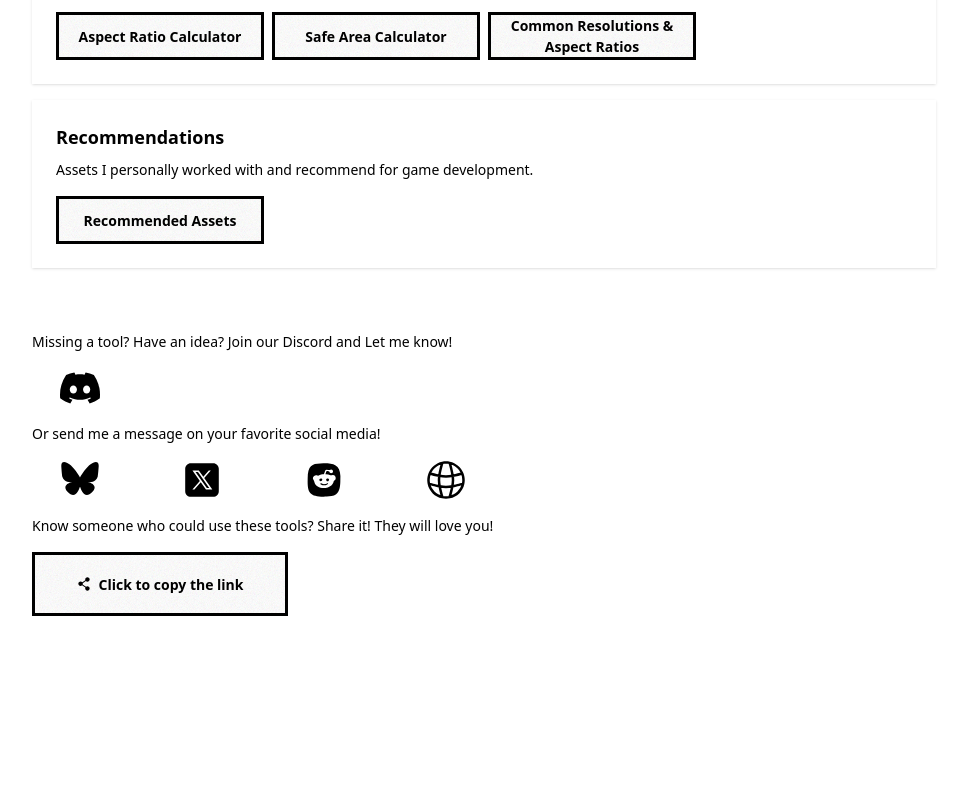
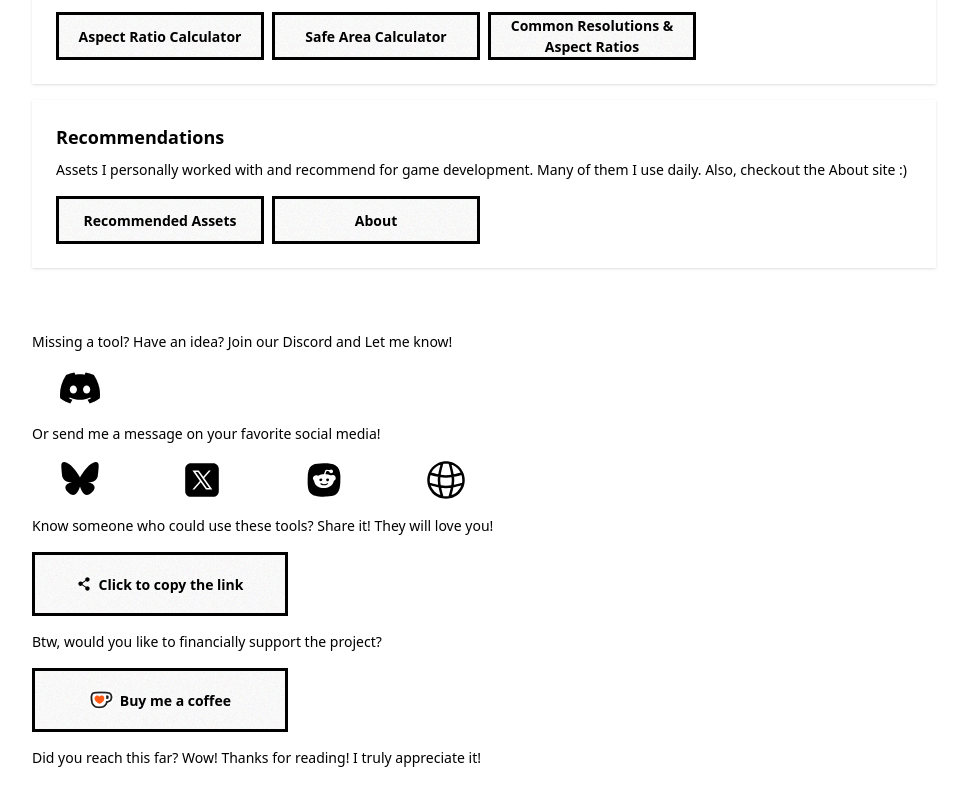
Before and after one commit to hrodrick/game-dev-tools, a React (Vite) app: page / in a window 1280 px wide. Shown: the part 790-1590 px from the top of the page, without its empty margins (156-1122 px from the left). Before the commit the page ends 1438 px from the top, so only its background shows below. Built offline with nearby package versions, Linux system fonts and the light colour scheme.

Commit message:
Implemented About site and brickotori link. Added ko-fi support to the footer and the about page

```diff
--- a/src/components/Footer.jsx
+++ b/src/components/Footer.jsx
@@ -41,6 +41,16 @@ export default function Footer() {
                 </button>
                 <CopiedTooltip show={CopiedText === window.location.href} />
             </div>
+            <div className="flex flex-col gap-4 relative self-center md:self-start">
+                <p className="text-sm p-0">Btw, would you like to financially support the project? </p>
+                <a href='https://ko-fi.com/rosodev?utm_source=gameDevUtilsWeb' target='_blank'>
+                    <button className="btn btn-content-neutral w-64 h-16">
+                        <img className="h-5" src='/assets/icons/ko-fi.webp' alt='Buy Me a Coffee at ko-fi.com' />
+                        Buy me a coffee
+                    </button>
+                </a>
+            </div>
+            <p className="text-sm p-0">Did you reach this far? Wow! Thanks for reading! I truly appreciate it! </p>
         </footer>
     )
 }
--- a/src/components/QuickLinks.jsx
+++ b/src/components/QuickLinks.jsx
@@ -38,6 +38,14 @@ export const QUICK_LINKS = {
     href: "/pitch-randomizer",
     text: "Find the ideal pitch for an audio file"
   },
+  recommendedAssets: {
+    href: "/recommended-assets",
+    text: "Recommended Game Assets"
+  },
+  about: {
+    href: "/about",
+    text: "About"
+  },
 };
 
 /**
--- a/src/pages/About/About.jsx
+++ b/src/pages/About/About.jsx
@@ -4,16 +4,27 @@ import GameCard from "./GameCard";
 
 const games = [
   {
+    title: "Brickotori",
+    description: "A cozy brick building sandbox game! Coming soon! Join the newsletter to be notified about free beta testings, demos, and updates!",
+    image: "/assets/games/brickotori-logo.png",
+    url: "https://anawimstudios.eo.page/brickotori?utm_source=gameDevUtilsWeb",
+    btnText: "Join the newsletter!",
+    btnStyle: "btn btn-neutral"
+  },{
     title: "Iconia Defenders",
-    description: "Our first commercial game! A Minimalist strategy tower defense game inspired by the old-school classics like Warcraft 3's custom maps and Desktop TD. Blended with modern rogue-lite mechanics",
+    description: "Our first commercial game! A Minimalist strategy tower defense game inspired by the old-school classics like Warcraft 3's custom maps and Desktop TD, but blended with modern rogue-lite mechanics & progression",
     image: "https://shared.fastly.steamstatic.com/store_item_assets/steam/apps/2747820/ss_9e472fb139d74d6ff3c7cf2bd9bfd0a2c17da4e9.1920x1080.jpg?t=1732127011",
-    url: "https://store.steampowered.com/app/2747820/Iconia_Defenders/?utm_source=gameUtilsWeb"
+    url: "https://store.steampowered.com/app/2747820/Iconia_Defenders/?utm_source=gameDevUtilsWeb",
+    btnText: "Get it on Steam!",
+    btnStyle: "btn btn-neutral"
   },
   {
-    title: "Coming soon",
-    description: "A new game is coming soon! Checkout the social media links below to be notified!",
-    image: "https://placehold.co/300x300?text=Coming+Soon...",
-    url: "https://yourgame2.com"
+    title: "CRS - Choose Reward System",
+    description: <p>An easy to use tool to quickly implement a reward selection system in your game, like Hades' booms, or Vampire's survivors level rewards. <br />I use it on Iconia Defenders! Source code included!</p>,
+    image: "https://assetstorev1-prd-cdn.unity3d.com/key-image/14adc5c4-743c-47c3-898e-4e785dbaa1e3.webp",
+    url: "https://assetstore.unity.com/packages/tools/game-toolkits/crs-choose-reward-system-276478?utm_source=gameDevUtilsWeb",
+    btnText: "Get it on Unity's Asset Store!",
+    btnStyle: "btn btn-neutral"
   }
 ];
 
@@ -21,20 +32,31 @@ export default function About() {
   return (
     <ToolPageLayout
       title="About Me"
-      description={`Hey! I'm Rodrigo Soria, indie game developer and founder of Anawim Studios. With six years in software development and a lifelong love for game design, I create fun experiences. Working alongside my amazing wife, I also build tools and share knowledge to support the game dev community!`}
+      description={`Hey! I'm Rodrigo Soria, indie game developer and founder of Anawim Studios. With more than six years of experience in software development and a lifelong love for game design, I create fun experiences. Working alongside my amazing wife, I also build tools and share knowledge to support the game dev community!`}
       leftContent={
         <div className="flex flex-col gap-8">
           <section>
-            <h2 className="text-xl font-bold mb-4">Games I've Made</h2>
+            <h2 className="text-xl font-bold">The Game Dev Utils initiative</h2>
+            <p className="text-base whitespace-pre-line">As a game developer, I kept running into the same problem: needing a simple tool, googling around, and landing on cluttered websites filled with popups, full-screen ads, mandatory sign-up forms, and endless cookie walls. Just to get one small thing done. It was distracting, frustrating, and a waste of time.<br /> <br />
+            <b className="italic">Game Dev Utils</b> is my answer to that. It's a clean, ad-free space with the tools I wish I always had. It's a growing collection of quick, simple, and actually helpful utilities and resources built to save time, reduce friction, and keep you focused on what really matters: making great games.<br /> <br />
+            <div className="divider"></div>
+            <h2 className="text-xl font-bold">Support the project</h2>
+            If you'd like to contribute ideas, share feedback, or just connect with other devs, <a href="https://discord.gg/NG5XscM6yt?utm_source=gameDevUtilsWeb" className="link">join us on Discord</a>. We're building a friendly community of creators helping each other out.<br />
+            Want to support the project? You can buy one of my games or paid tools listed below, or just send a donation through <a href="https://ko-fi.com/rosodev?utm_source=gameDevUtilsWeb" className="link">this Ko-fi link</a>. Every little bit helps keep this space growing and ad-free!</p>
+          </section>
+          <section className="flex flex-col gap-4">
+            <h2 className="text-xl font-bold">Commercial Games & Tools I've made</h2>
+            <p className="text-base">This is a collection of commercial games and tools I've created. With more to come!<br/>
+              If you would like to support me, a purchase would be much appreciated, and you get something nice in exchange! :)</p>
             <div className="flex flex-col gap-8">
               {games.map((game, idx) => (
-                <GameCard key={idx} {...game} />
+                <GameCard key={idx} game={game}/>
               ))}
             </div>
           </section>
         </div>
       }
-      quickLinks={["home"]}
+      quickLinks={["recommendedAssets", "home"]}
     />
   );
 }
--- a/src/pages/About/GameCard.jsx
+++ b/src/pages/About/GameCard.jsx
@@ -3,21 +3,18 @@ import React from "react";
 /**
  * GameCard component
  * Props:
- * - title: string
- * - description: string
- * - image: string (URL)
- * - url: string (optional)
+ * - game: object
  */
-export default function GameCard({ title, description, image, url }) {
+export default function GameCard({ game }) {
   return (
     <div className="w-full max-w-4xl bg-base-200 rounded-xl shadow-lg p-6 flex flex-col md:flex-row gap-6 border border-base-300 hover:bg-base-300 transition-colors">
       <div className="relative w-85 h-48 flex-shrink-0">
-        <img src={image} alt={title} className="w-full h-full object-cover rounded-lg border bg-base-100" loading="lazy" />
+        <img src={game.image} alt={game.title} className="w-full h-full object-cover rounded-lg border bg-base-100" loading="lazy" />
       </div>
       <div className="flex flex-col gap-3 flex-1">
-        <h3 className="text-2xl font-bold">{title}</h3>
-        <p className="text-base text-neutral-content flex-1">{description}</p>
-        {url && ( <a href={url} target="_blank" rel="noopener noreferrer" className="btn btn-success w-fit mt-auto">Learn More</a>)}
+        <h3 className="text-2xl font-bold">{game.title}</h3>
+        <p className="text-base text-neutral-content flex-1">{game.description}</p>
+        {game.url && ( <a href={game.url} target="_blank" rel="noopener noreferrer" className={game.btnStyle}>{game.btnText}</a>)}
       </div>
     </div>
   );
--- a/src/pages/Home/Home.jsx
+++ b/src/pages/Home/Home.jsx
@@ -39,9 +39,10 @@ export default function Home() {
       />
       <ToolCard
         title="Recommendations"
-        description="Assets I personally worked with and recommend for game development."
+        description="Assets I personally worked with and recommend for game development. Many of them I use daily. Also, checkout the About site :)"
         buttons={[
           { label: "Recommended Assets", url: "/recommended-assets" },
+          { label: "About", url: "/about" },
         ]}
       />
       <Footer />
--- a/src/pages/Home/ToolCard.jsx
+++ b/src/pages/Home/ToolCard.jsx
@@ -28,7 +28,7 @@ const ToolCard = ({ title, description, buttons }) => (
             key={btn.label + idx}
             href={btn.url}
             rel="noopener noreferrer"
-            className="btn btn-neutral h-20 md:h-12"
+            className="btn btn-neutral h-24 md:h-12"
           >
             {btn.label}
           </a>
--- a/src/pages/RecommendedAssets/RecommendedAssets.jsx
+++ b/src/pages/RecommendedAssets/RecommendedAssets.jsx
@@ -170,7 +170,7 @@ export default function RecommendedAssets() {
           ))}
         </div>
       }
-      quickLinks={["home"]}
+      quickLinks={["about", "home"]}
     />
   );
 }
```
Also changed, not shown: assets/games/brickotori-logo.png (added), assets/icons/ko-fi.webp (added).
